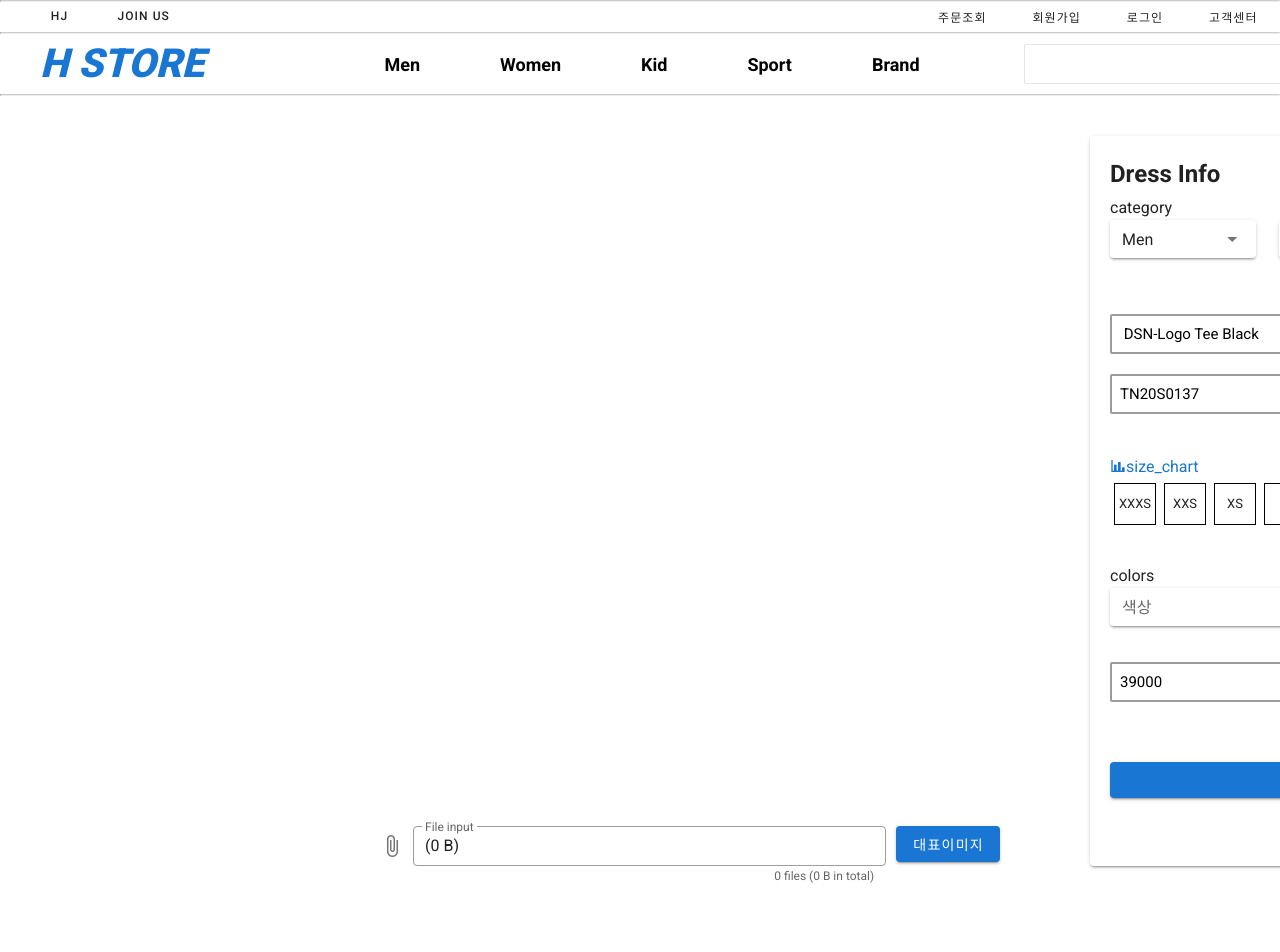
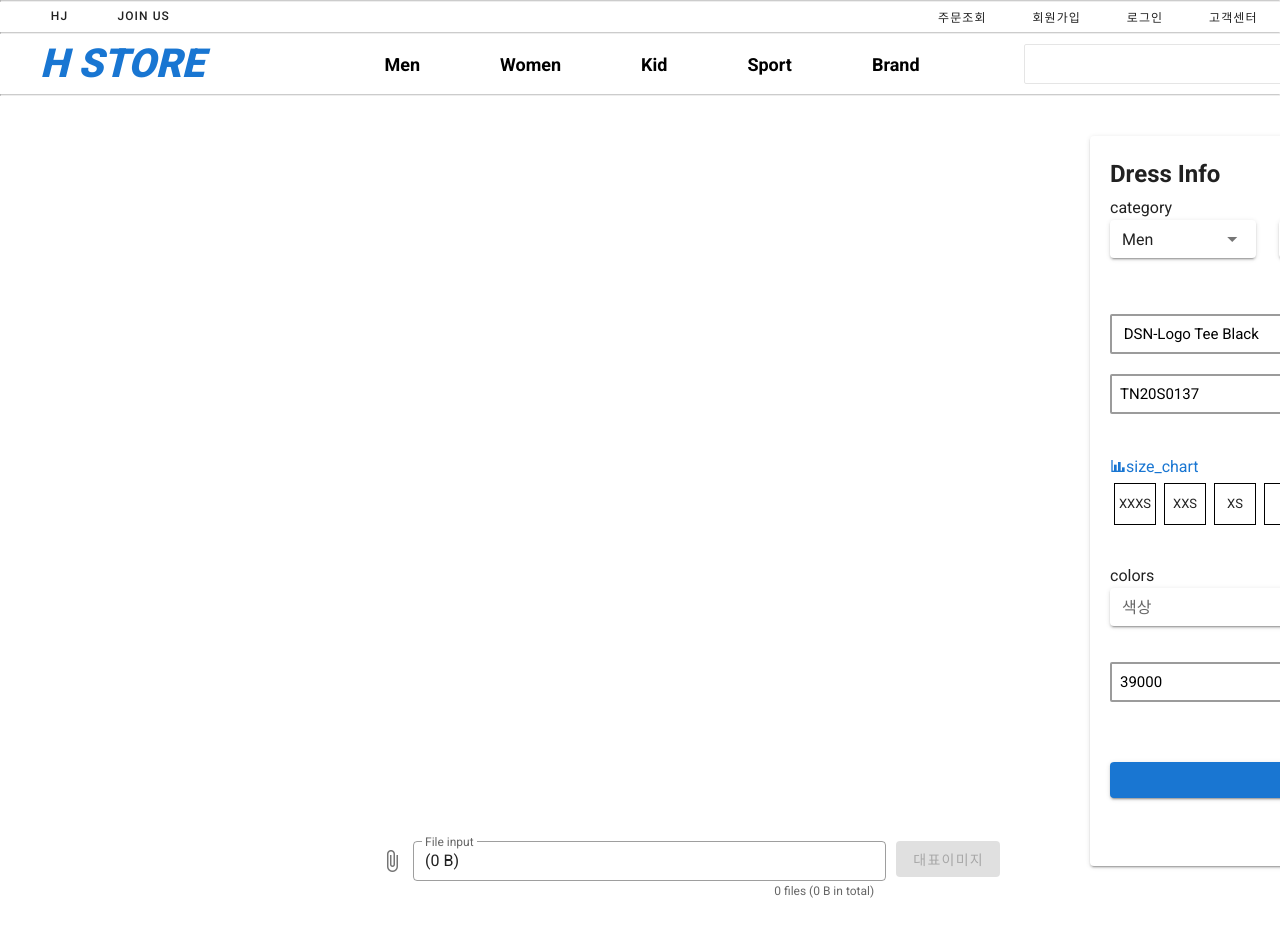
Before and after one commit to rlaguswhd19/ToyProject_Shopping, a Vue app in the folder shopping_front/: page /about in a window 1280 px wide. Shown: the top 952 px of the page. Built offline with nearby package versions, Linux system fonts and the light colour scheme.

Commit message:
front: createDress 대표이미지 btn disable

```diff
--- a/shopping_front/src/components/dress/createDress.vue
+++ b/shopping_front/src/components/dress/createDress.vue
@@ -90,7 +90,7 @@
 						contain
 						:alt="previews[bigPreview].name"
 					/>
-					<div class="content_row">
+					<div class="content_row" style="margin-top: 15px;">
 						<v-file-input
 							type="file"
 							show-size
@@ -104,6 +104,14 @@
 							outlined
 						></v-file-input>
 						<v-btn
+							v-if="this.previews.length == 0"
+							@click="representationPreview = bigPreview"
+							color="primary"
+							disabled
+							>대표이미지</v-btn
+						>
+						<v-btn
+							v-else
 							@click="representationPreview = bigPreview"
 							color="primary"
 							>대표이미지</v-btn
--- a/shopping_front/src/css/dress/dressDetail.css
+++ b/shopping_front/src/css/dress/dressDetail.css
@@ -34,9 +34,6 @@
 	/* background-color: #9b9b9b; */
 	opacity: 70;
 
-}
-
-.big_preview_wrap {
 }
 
 .big_preview:visited {
```
